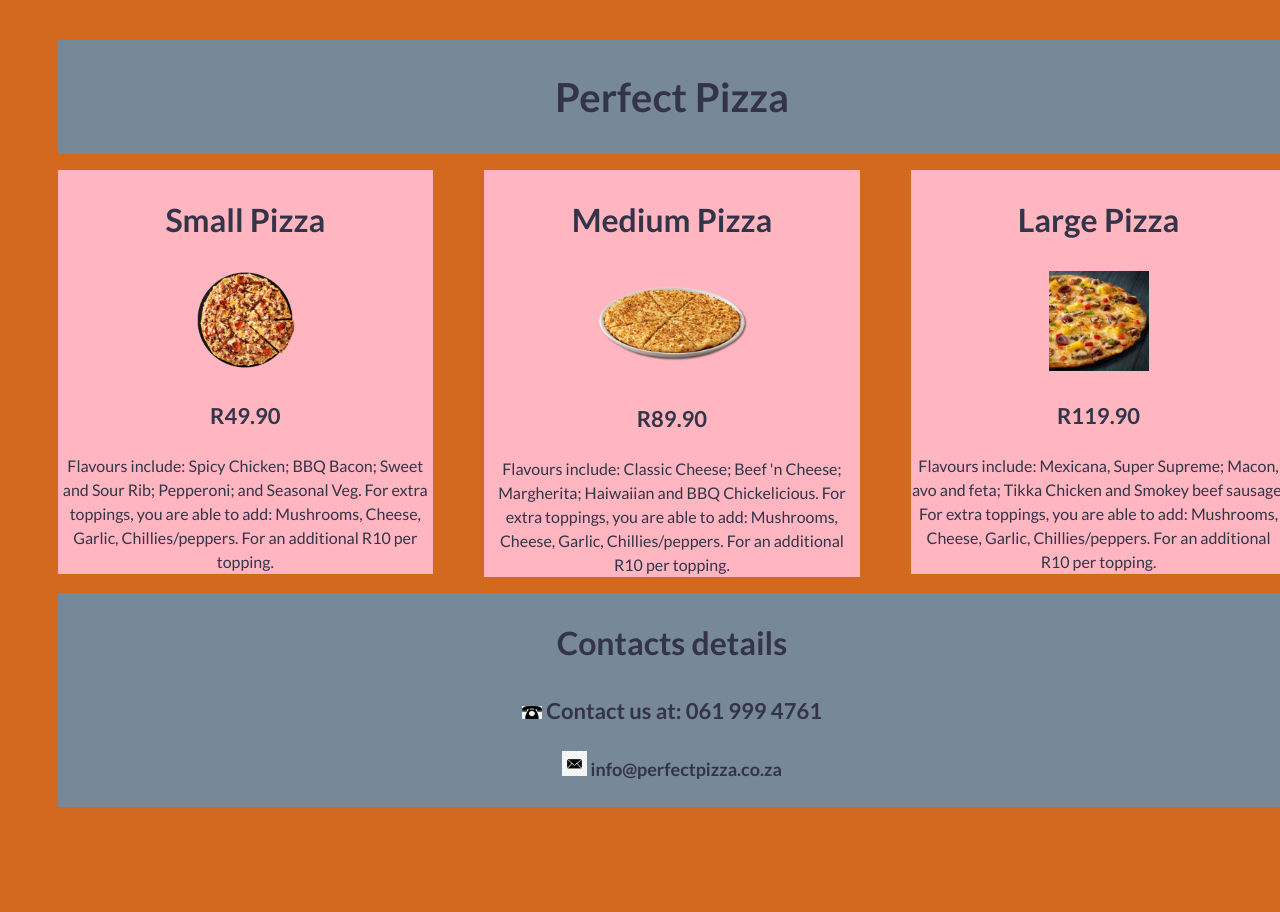
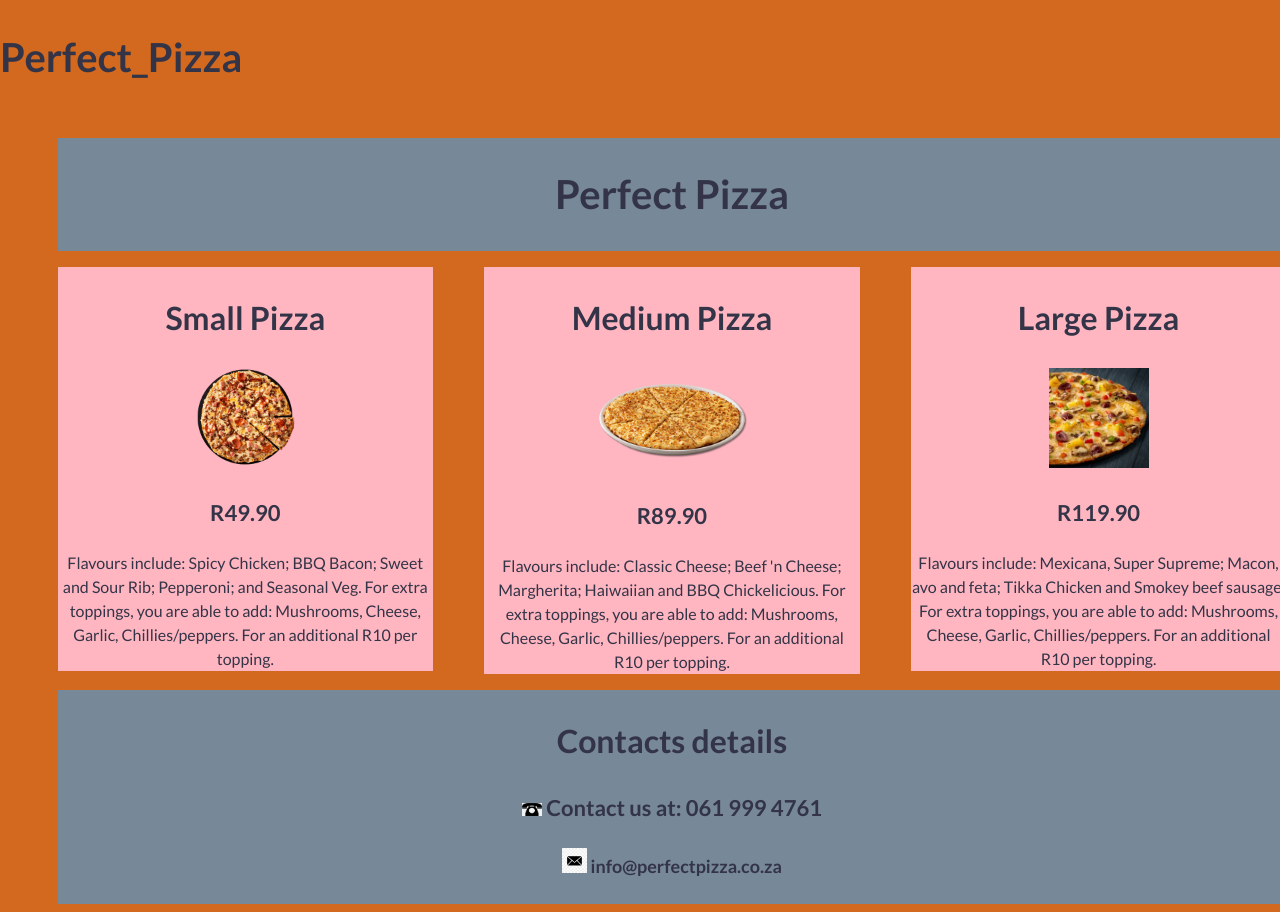
Before and after one commit to NeeloBee/perfect-pizza_simple-grid, a plain HTML site: page simple-grid.html in a window 1280 px wide. Shown: the top 912 px of the page. Before the commit the page ends 816 px from the top, so only its background shows below. Drawn offline with Linux system fonts and the light colour scheme.

Commit message:
This is a test

```diff
--- a/simple-grid.html
+++ b/simple-grid.html
@@ -10,6 +10,10 @@
 </head>
 
 <body>
+    <!--testing-->
+    <div class="heading">
+        <h1> Perfect_Pizza</h1>
+    </div>
     <div class="container">
         <div class="row">
             <div class="col-12">
```
